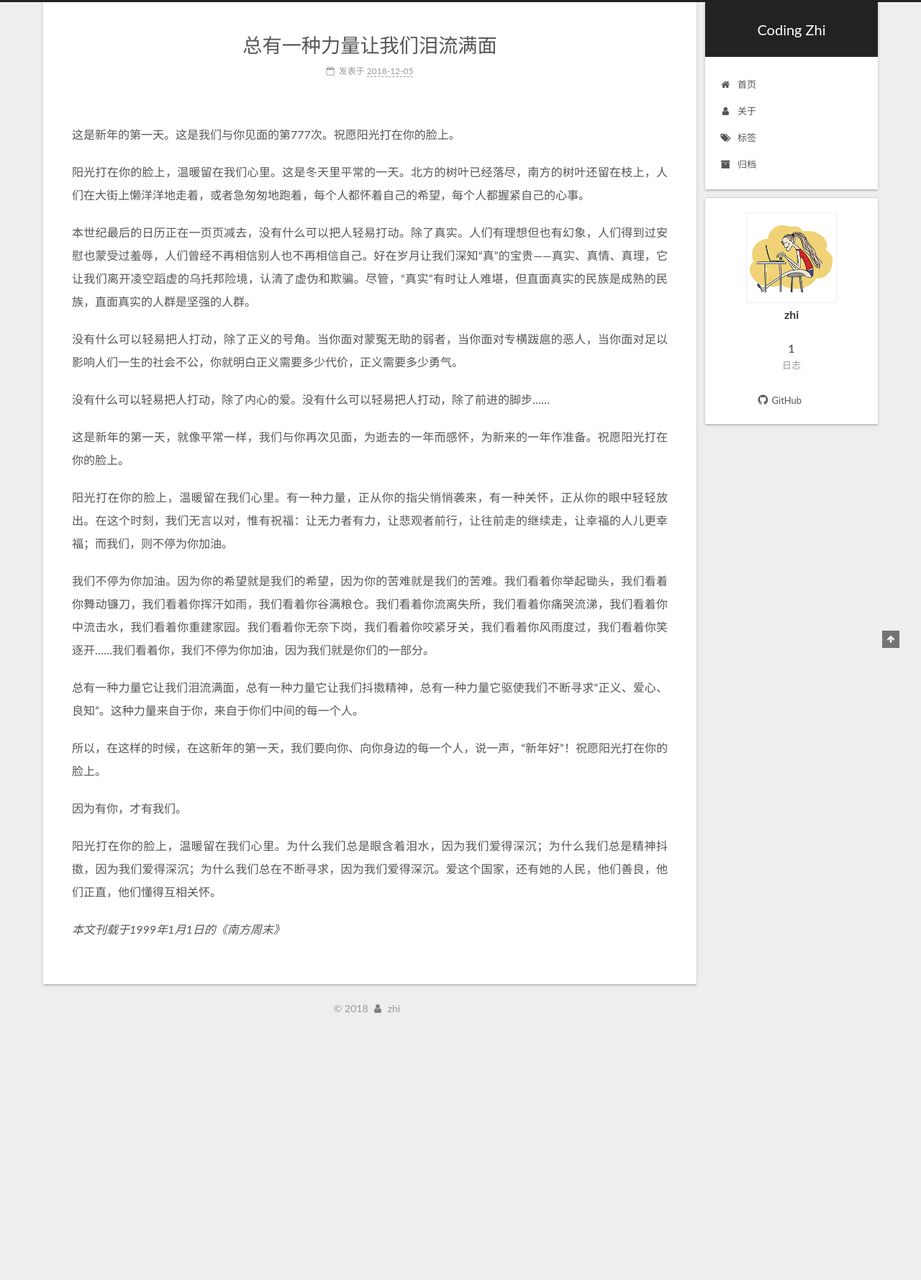
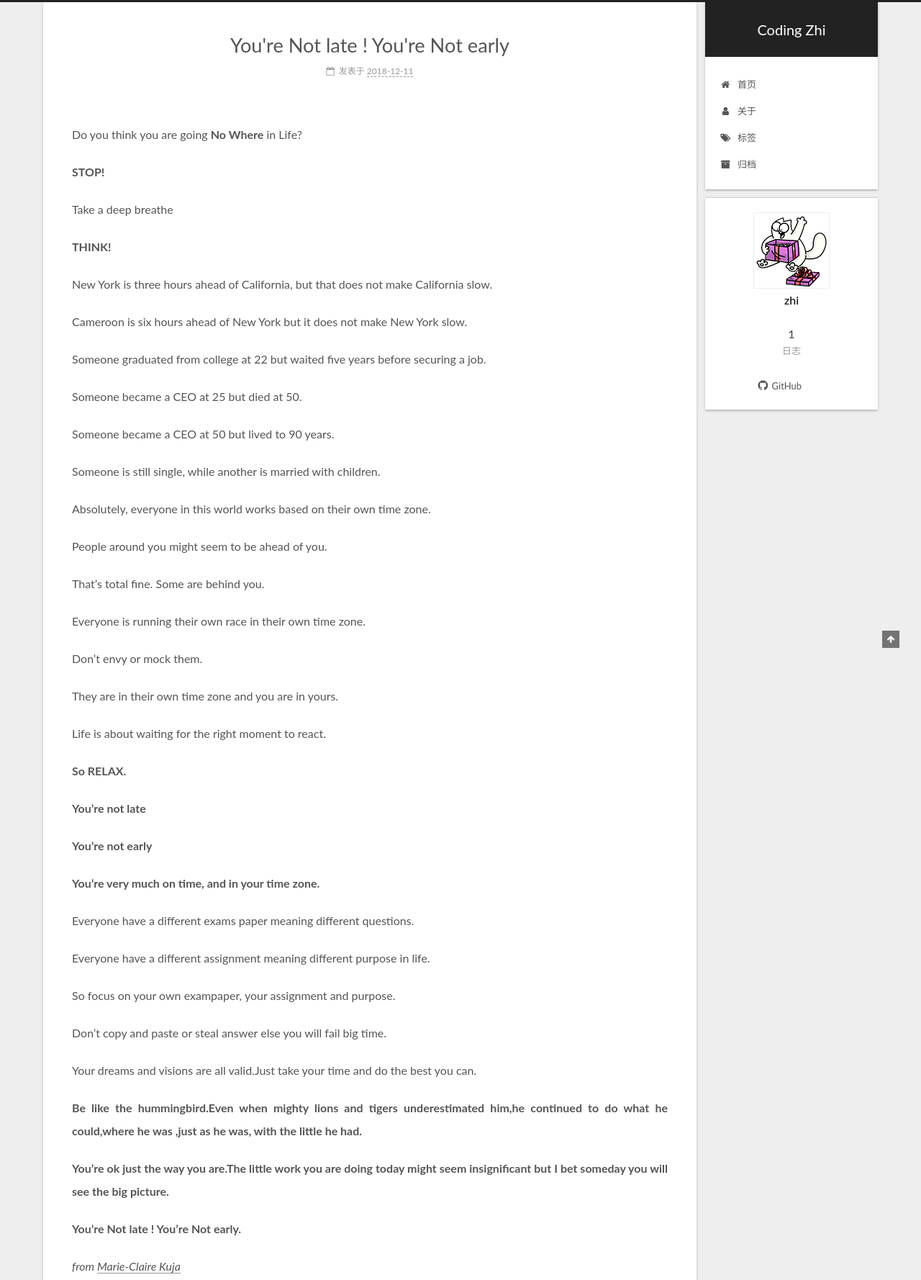
Before and after one commit to ChenChunzhi/chenchunzhi.github.io, a plain HTML site: page 2018/12/11/You're Not Late! You're Not Early/index.html in a window 1280 px wide. Shown: the top 1778 px of the page at 72% size. Before the commit the page ends 1435 px from the top, so only its background shows below. Drawn offline with nearby package versions, Linux system fonts and the light colour scheme.

Commit message:
Site updated: 2018-12-11 17:15:14

```diff
--- a/2018/12/05/总有一种力量/index.html
+++ b/2018/12/11/You're Not Late! You're Not Early/index.html
@@ -108,24 +108,24 @@
 
 
 
-  <meta name="description" content="这是新年的第一天。这是我们与你见面的第777次。祝愿阳光打在你的脸上。 阳光打在你的脸上，温暖留在我们心里。这是冬天里平常的一天。北方的树叶已经落尽，南方的树叶还留在枝上，人们在大街上懒洋洋地走着，或者急匆匆地跑着，每个人都怀着自己的希望，每个人都握紧自己的心事。 本世纪最后的日历正在一页页减去，没有什么可以把人轻易打动。除了真实。人们有理想但也有幻象，人们得到过安慰也蒙受过羞辱，人们曾经不再相信">
+  <meta name="description" content="Do you think you are going No Where in Life? STOP! Take a deep breathe THINK! New York is three hours ahead of California, but that does not make California slow. Cameroon is six hours ahead of New Yo">
 <meta property="og:type" content="article">
-<meta property="og:title" content="总有一种力量让我们泪流满面">
-<meta property="og:url" content="http://yoursite.com/2018/12/05/总有一种力量/index.html">
+<meta property="og:title" content="You&#39;re Not late ! You&#39;re Not early">
+<meta property="og:url" content="http://yoursite.com/2018/12/11/You're Not Late! You're Not Early/index.html">
 <meta property="og:site_name" content="Coding Zhi">
-<meta property="og:description" content="这是新年的第一天。这是我们与你见面的第777次。祝愿阳光打在你的脸上。 阳光打在你的脸上，温暖留在我们心里。这是冬天里平常的一天。北方的树叶已经落尽，南方的树叶还留在枝上，人们在大街上懒洋洋地走着，或者急匆匆地跑着，每个人都怀着自己的希望，每个人都握紧自己的心事。 本世纪最后的日历正在一页页减去，没有什么可以把人轻易打动。除了真实。人们有理想但也有幻象，人们得到过安慰也蒙受过羞辱，人们曾经不再相信">
+<meta property="og:description" content="Do you think you are going No Where in Life? STOP! Take a deep breathe THINK! New York is three hours ahead of California, but that does not make California slow. Cameroon is six hours ahead of New Yo">
 <meta property="og:locale" content="zh-CN">
-<meta property="og:updated_time" content="2018-12-05T05:13:25.112Z">
+<meta property="og:updated_time" content="2018-12-11T09:07:51.749Z">
 <meta name="twitter:card" content="summary">
-<meta name="twitter:title" content="总有一种力量让我们泪流满面">
-<meta name="twitter:description" content="这是新年的第一天。这是我们与你见面的第777次。祝愿阳光打在你的脸上。 阳光打在你的脸上，温暖留在我们心里。这是冬天里平常的一天。北方的树叶已经落尽，南方的树叶还留在枝上，人们在大街上懒洋洋地走着，或者急匆匆地跑着，每个人都怀着自己的希望，每个人都握紧自己的心事。 本世纪最后的日历正在一页页减去，没有什么可以把人轻易打动。除了真实。人们有理想但也有幻象，人们得到过安慰也蒙受过羞辱，人们曾经不再相信">
+<meta name="twitter:title" content="You&#39;re Not late ! You&#39;re Not early">
+<meta name="twitter:description" content="Do you think you are going No Where in Life? STOP! Take a deep breathe THINK! New York is three hours ahead of California, but that does not make California slow. Cameroon is six hours ahead of New Yo">
 
 
 
 
 
 
-  <link rel="canonical" href="http://yoursite.com/2018/12/05/总有一种力量/">
+  <link rel="canonical" href="http://yoursite.com/2018/12/11/You're Not Late! You're Not Early/">
 
 
 
@@ -135,7 +135,7 @@
   };
 </script>
 
-  <title>总有一种力量让我们泪流满面 | Coding Zhi</title>
+  <title>You're Not late ! You're Not early | Coding Zhi</title>
 
 
 
@@ -334,12 +334,12 @@
 
 
   <div class="post-block">
-    <link itemprop="mainEntityOfPage" href="http://yoursite.com/2018/12/05/总有一种力量/">
+    <link itemprop="mainEntityOfPage" href="http://yoursite.com/2018/12/11/You're Not Late! You're Not Early/">
 
     <span hidden itemprop="author" itemscope="" itemtype="http://schema.org/Person">
       <meta itemprop="name" content="zhi">
       <meta itemprop="description" content="">
-      <meta itemprop="image" content="/images/avatar.png">
+      <meta itemprop="image" content="/images/100.png">
     </span>
 
     <span hidden itemprop="publisher" itemscope="" itemtype="http://schema.org/Organization">
@@ -351,7 +351,7 @@
 
 
 
-          <h1 class="post-title" itemprop="name headline">总有一种力量让我们泪流满面
+          <h1 class="post-title" itemprop="name headline">You're Not late ! You're Not early
 
 
           </h1>
@@ -376,7 +376,7 @@
 
 
 
-              <time title="创建时间：2018-12-05 13:13:25" itemprop="dateCreated datePublished" datetime="2018-12-05T13:13:25+08:00">2018-12-05</time>
+              <time title="创建时间：2018-12-11 17:07:51" itemprop="dateCreated datePublished" datetime="2018-12-11T17:07:51+08:00">2018-12-11</time>
 
 
 
@@ -410,19 +410,36 @@
 
 
 
-        <p>这是新年的第一天。这是我们与你见面的第777次。祝愿阳光打在你的脸上。</p>
-<p>阳光打在你的脸上，温暖留在我们心里。这是冬天里平常的一天。北方的树叶已经落尽，南方的树叶还留在枝上，人们在大街上懒洋洋地走着，或者急匆匆地跑着，每个人都怀着自己的希望，每个人都握紧自己的心事。</p>
-<p>本世纪最后的日历正在一页页减去，没有什么可以把人轻易打动。除了真实。人们有理想但也有幻象，人们得到过安慰也蒙受过羞辱，人们曾经不再相信别人也不再相信自己。好在岁月让我们深知“真”的宝贵——真实、真情、真理，它让我们离开凌空蹈虚的乌托邦险境，认清了虚伪和欺骗。尽管，“真实”有时让人难堪，但直面真实的民族是成熟的民族，直面真实的人群是坚强的人群。</p>
-<p>没有什么可以轻易把人打动，除了正义的号角。当你面对蒙冤无助的弱者，当你面对专横跋扈的恶人，当你面对足以影响人们一生的社会不公，你就明白正义需要多少代价，正义需要多少勇气。</p>
-<p>没有什么可以轻易把人打动，除了内心的爱。没有什么可以轻易把人打动，除了前进的脚步……</p>
-<p>这是新年的第一天，就像平常一样，我们与你再次见面，为逝去的一年而感怀，为新来的一年作准备。祝愿阳光打在你的脸上。</p>
-<p>阳光打在你的脸上，温暖留在我们心里。有一种力量，正从你的指尖悄悄袭来，有一种关怀，正从你的眼中轻轻放出。在这个时刻，我们无言以对，惟有祝福：让无力者有力，让悲观者前行，让往前走的继续走，让幸福的人儿更幸福；而我们，则不停为你加油。</p>
-<p>我们不停为你加油。因为你的希望就是我们的希望，因为你的苦难就是我们的苦难。我们看着你举起锄头，我们看着你舞动镰刀，我们看着你挥汗如雨，我们看着你谷满粮仓。我们看着你流离失所，我们看着你痛哭流涕，我们看着你中流击水，我们看着你重建家园。我们看着你无奈下岗，我们看着你咬紧牙关，我们看着你风雨度过，我们看着你笑逐开……我们看着你，我们不停为你加油，因为我们就是你们的一部分。</p>
-<p>总有一种力量它让我们泪流满面，总有一种力量它让我们抖擞精神，总有一种力量它驱使我们不断寻求“正义、爱心、良知”。这种力量来自于你，来自于你们中间的每一个人。</p>
-<p>所以，在这样的时候，在这新年的第一天，我们要向你、向你身边的每一个人，说一声，“新年好”！祝愿阳光打在你的脸上。</p>
-<p>因为有你，才有我们。</p>
-<p>阳光打在你的脸上，温暖留在我们心里。为什么我们总是眼含着泪水，因为我们爱得深沉；为什么我们总是精神抖擞，因为我们爱得深沉；为什么我们总在不断寻求，因为我们爱得深沉。爱这个国家，还有她的人民，他们善良，他们正直，他们懂得互相关怀。</p>
-<p><em>本文刊载于1999年1月1日的《南方周末》</em></p>
+        <p>Do you think you are going <strong>No Where</strong> in Life?</p>
+<p><strong>STOP!</strong></p>
+<p>Take a deep breathe</p>
+<p><strong>THINK!</strong></p>
+<p>New York is three hours ahead of California, but that does not make California slow.</p>
+<p>Cameroon is six hours ahead of New York but it does not make New York slow.</p>
+<p>Someone graduated from college at 22 but waited five years before securing a job.</p>
+<p>Someone became a CEO at 25 but died at 50.</p>
+<p>Someone became a CEO at 50 but lived to 90 years.</p>
+<p>Someone is still single, while another is married with children.</p>
+<p>Absolutely, everyone in this world works based on their own time zone.</p>
+<p>People around you might seem to be ahead of you.</p>
+<p>That’s total fine. Some are behind you.</p>
+<p>Everyone is running their own race in their own time zone.</p>
+<p>Don’t envy or mock them.</p>
+<p>They are in their own time zone and you are in yours.</p>
+<p>Life is about waiting for the right moment to react.</p>
+<p><strong>So RELAX.</strong></p>
+<p><strong>You’re not late</strong></p>
+<p><strong>You’re not early</strong></p>
+<p><strong>You’re very much on time, and in your time zone.</strong></p>
+<p>Everyone have a different exams paper meaning different questions.</p>
+<p>Everyone have a different assignment meaning different purpose in life.</p>
+<p>So focus on your own exampaper, your assignment and purpose.</p>
+<p>Don’t copy and paste or steal answer else you will fail big time.</p>
+<p>Your dreams and visions are all valid.Just take your time and do the best you can.</p>
+<p><strong>Be like the hummingbird.Even when mighty lions and tigers underestimated him,he continued to do what he could,where he was ,just as he was, with the little he had.</strong></p>
+<p><strong>You’re ok just the way you are.The little work you are doing today might seem insignificant but I bet someday you will see the big picture.</strong></p>
+<p><strong>You’re Not late ! You’re Not early.</strong></p>
+<p><em>from <a href="https://www.worldpulse.com/en/community/users/kujamac12/posts/74996" target="_blank" rel="noopener">Marie-Claire Kuja</a></em></p>
 
 
     </div>
@@ -495,7 +512,7 @@
         <div class="site-overview">
           <div class="site-author motion-element" itemprop="author" itemscope="" itemtype="http://schema.org/Person">
 
-              <img class="site-author-image" itemprop="image" src="/images/avatar.png" alt="zhi">
+              <img class="site-author-image" itemprop="image" src="/images/100.png" alt="zhi">
 
               <p class="site-author-name" itemprop="name">zhi</p>
               <p class="site-description motion-element" itemprop="description"></p>
--- a/css/main.css
+++ b/css/main.css
@@ -1850,7 +1850,7 @@ pre .javascript .function {
   width: 4px;
   height: 4px;
   border-radius: 50%;
-  background: #0bff08;
+  background: #61ffd5;
 }
 .links-of-blogroll {
   font-size: 13px;
```
Also changed, not shown: archives/2018/12/index.html (+5 -5 lines), archives/2018/index.html (+5 -5 lines), archives/index.html (+5 -5 lines), index.html (+35 -18 lines), images/100.png (added).
